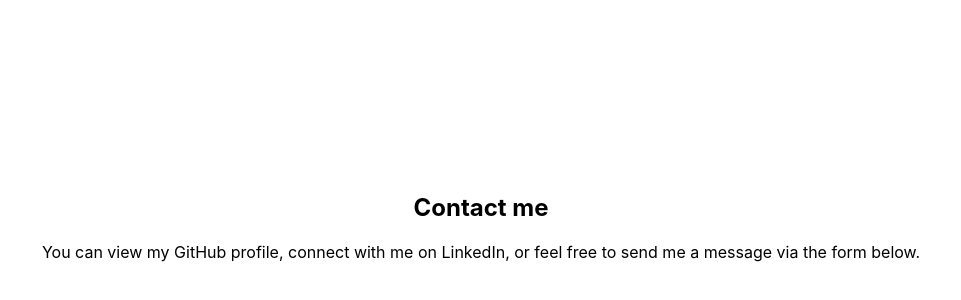
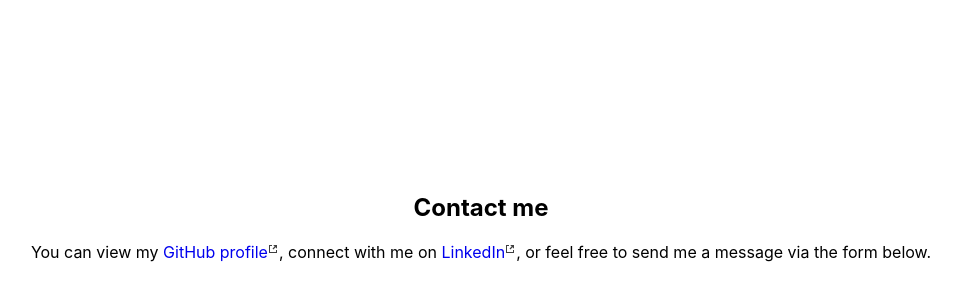
Before and after one commit to pete-a/peteranderson.me, a Next.js app: page / in a window 1280 px wide. Shown: the part 2392-2692 px from the top of the page, without its empty margins (159-1120 px from the left). Built offline with nearby package versions, Linux system fonts and the light colour scheme.

Commit message:
feat: contact me stub

```diff
--- /dev/null
+++ b/components/external-link/external-link.module.css
@@ -0,0 +1,7 @@
+.link {
+  background-image: url("/external-link.svg");
+  background-position: top 1px right;
+  background-repeat: no-repeat;
+  padding-right: 11px;
+  text-decoration: none;
+}
--- /dev/null
+++ b/components/external-link/external-link.tsx
@@ -0,0 +1,15 @@
+import React from "react";
+import styles from "./external-link.module.css";
+
+interface Props {
+  children: React.ReactChildren | string;
+  href: string;
+}
+
+export function ExternalLink({ href, children }: Props) {
+  return (
+    <a href={href} className={styles.link}>
+      {children}
+    </a>
+  );
+}
--- a/pages/index.tsx
+++ b/pages/index.tsx
@@ -19,6 +19,8 @@ import SvgTelstra from "../components/company-logos/telstra";
 import SvgQantas from "../components/company-logos/qantas";
 import SvgWestfield from "../components/company-logos/westfield";
 import { CompanyLogoRotator } from "../components/company-logo-rotator/company-logo-rotator";
+import { ExternalLink } from "../components/external-link/external-link";
+import { ThemedSvgGitHub } from "../components/icons/github";
 
 function Index() {
   return (
@@ -56,8 +58,15 @@ function Index() {
           <div id="contact-me" className={styles.section}>
             <h2>Contact me</h2>
             <p>
-              You can view my GitHub profile, connect with me on LinkedIn, or
-              feel free to send me a message via the form below.
+              You can view my{" "}
+              <ExternalLink href="https://github.com/pete-a">
+                GitHub profile
+              </ExternalLink>
+              , connect with me on{" "}
+              <ExternalLink href="https://www.linkedin.com/in/peter-anderson-30702b32/">
+                LinkedIn
+              </ExternalLink>
+              , or feel free to send me a message via the form below.
             </p>
             <div></div>
           </div>
```
